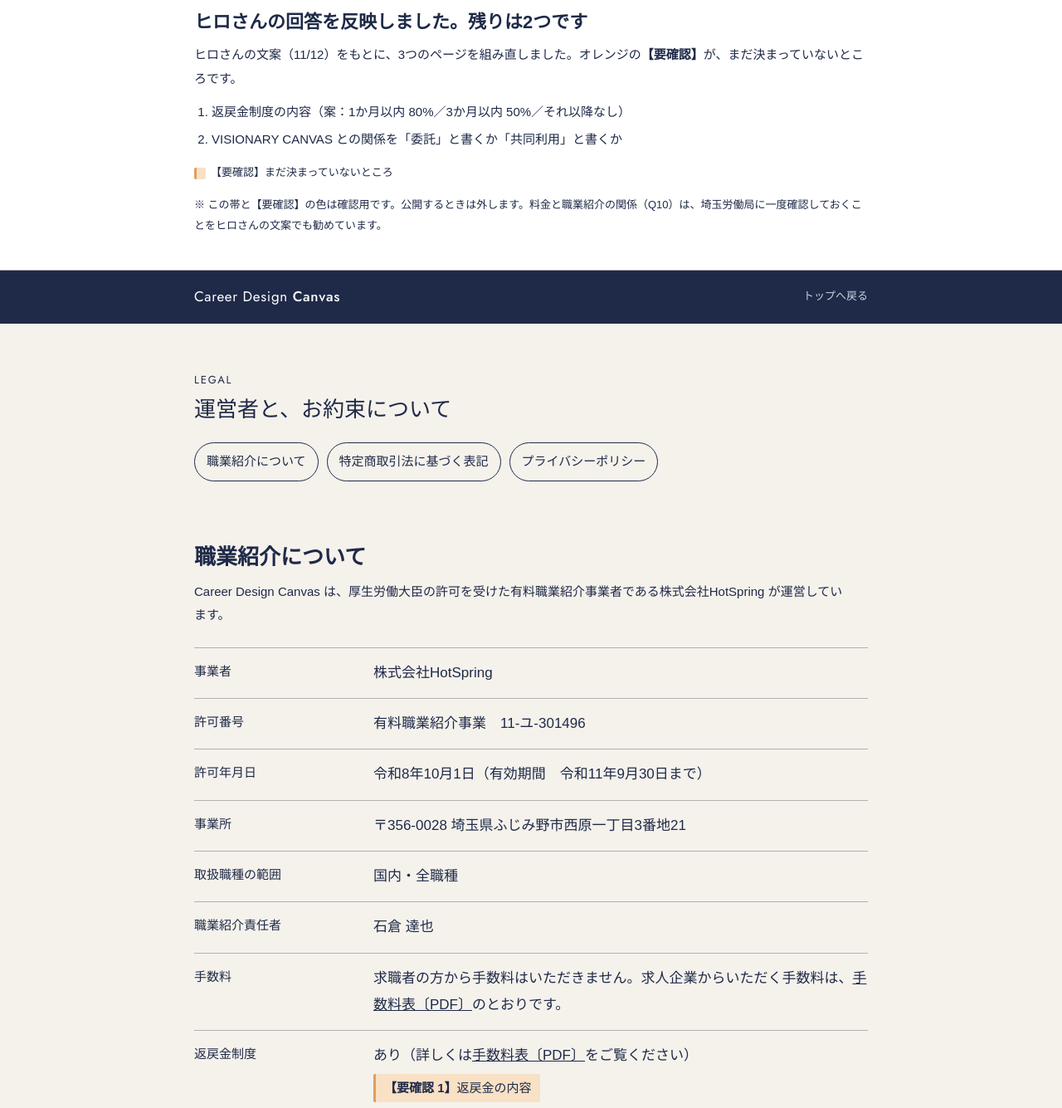
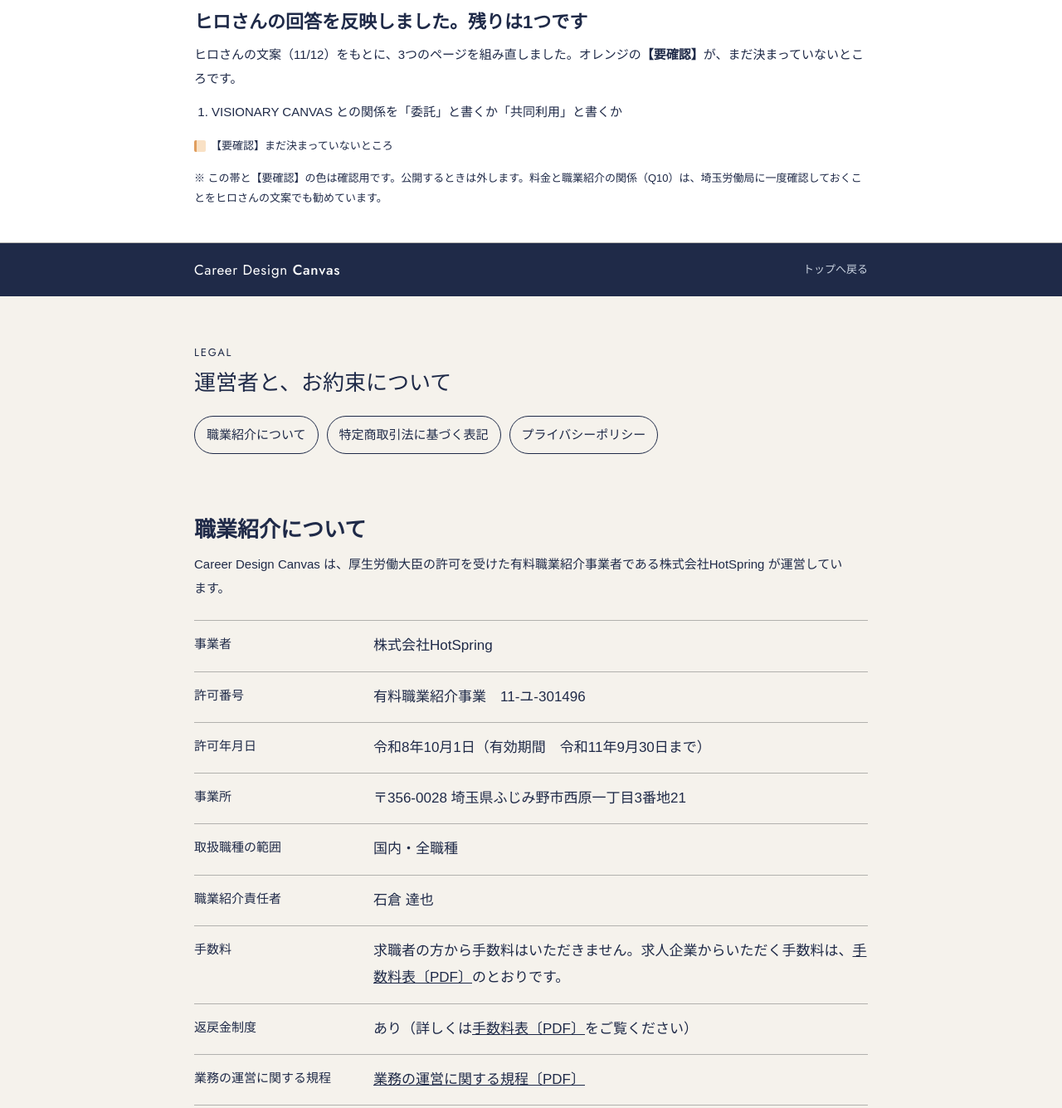
Before and after one commit to visionarycanvas/cdc-preview, a plain HTML site: page legal/index.html in a window 1280 px wide. Shown: the part 63-1398 px from the top of the page at 83% size. Drawn offline with Linux system fonts and the light colour scheme; a web font is replaced by a local one.

Commit message:
legal: 返戻金・事務費用 0円 をヒロさん了承で確定
Co-Authored-By: Claude Opus 5.5 <noreply@anthropic.com>
Claude-Session: https://claude.ai/code/session_01GVQrUqGmQ2dnXurooJoMfp

```diff
--- a/legal/index.html
+++ b/legal/index.html
@@ -87,10 +87,9 @@ footer p{margin:0}
 <div class="review" id="review">
 <div class="wrap">
 <span class="tag">確認用　11/14 ヒロさんの回答を反映</span>
-<h1>ヒロさんの回答を反映しました。残りは2つです</h1>
+<h1>ヒロさんの回答を反映しました。残りは1つです</h1>
 <p>ヒロさんの文案（11/12）をもとに、3つのページを組み直しました。オレンジの<b>【要確認】</b>が、まだ決まっていないところです。</p>
 <ol>
-<li>返戻金制度の内容（案：1か月以内 80%／3か月以内 50%／それ以降なし）</li>
 <li>VISIONARY CANVAS との関係を「委託」と書くか「共同利用」と書くか</li>
 </ol>
 <div class="legend">
@@ -126,7 +125,7 @@ footer p{margin:0}
 <div><dt>取扱職種の範囲</dt><dd>国内・全職種</dd></div>
 <div><dt>職業紹介責任者</dt><dd>石倉 達也</dd></div>
 <div><dt>手数料</dt><dd>求職者の方から手数料はいただきません。求人企業からいただく手数料は、<a href="tesuryo.pdf" target="_blank" rel="noopener">手数料表〔PDF〕</a>のとおりです。</dd></div>
-<div><dt>返戻金制度</dt><dd>あり（詳しくは<a href="tesuryo.pdf" target="_blank" rel="noopener">手数料表〔PDF〕</a>をご覧ください）<span class="q" data-n="1">返戻金の内容</span></dd></div>
+<div><dt>返戻金制度</dt><dd>あり（詳しくは<a href="tesuryo.pdf" target="_blank" rel="noopener">手数料表〔PDF〕</a>をご覧ください）</dd></div>
 <div><dt>業務の運営に関する規程</dt><dd><a href="kitei.pdf" target="_blank" rel="noopener">業務の運営に関する規程〔PDF〕</a></dd></div>
 <div><dt>個人情報の取扱い</dt><dd><a href="#privacy">プライバシーポリシー</a>のとおりです。</dd></div>
 <div><dt>苦情・相談の窓口</dt><dd>株式会社HotSpring 職業紹介事業部　担当：石倉 達也（職業紹介責任者）<br>電話　080-3766-2448（平日10:00〜18:00）<br>メール　cdc@hotspring7.com</dd></div>
@@ -185,7 +184,7 @@ footer p{margin:0}
 </ul>上記の目的を超えて利用する場合は、あらかじめご本人の同意を得ます。</li>
 <li><b>CDC の内容と職業紹介の区別</b>CDC（コーチング）と職業紹介は別のサービスです。職業紹介のご利用は任意で、CDC を受講しなくても職業紹介は受けられ、職業紹介を受けなくても CDC は受講できます。CDC で得た情報（ワークシートのご回答、セッションでの発言内容、TOBEマップなど）を職業紹介に利用するのは、ご本人が職業紹介を申し込み、かつ利用に同意された場合に限ります。求人企業へ個人情報を提供するときは、応募先企業ごとに、事前にご本人の同意を得ます。提供する内容は、ご本人と確認した推薦文・職務経歴書などに限り、セッションの記録そのものは提供しません。</li>
 <li><b>第三者への提供</b>法令に基づく場合、人の生命・身体・財産の保護のために必要でご本人の同意を得ることが困難な場合、国の機関などの法令上の事務に協力する必要がある場合、第7条に定める業務委託に伴って提供する場合、合併その他の事由による事業の承継に伴って提供する場合を除き、あらかじめご本人の同意を得ずに個人情報を第三者に提供しません。</li>
-<li><b>業務の委託・外部サービスの利用</b>当社は、利用目的の達成に必要な範囲で、個人情報の取扱いを外部に委託することがあります。この場合、委託先を適切に選び、必要な監督を行います。当社は、オンライン会議（Zoom）、クラウドストレージ・メール（Google Workspace）、予約受付システムなどのサービスを利用しています。これらには外国（米国など）の事業者が運営するものが含まれ、当社は個人情報保護法第28条などに従い、各事業者の安全管理措置を確認したうえで利用します。<span class="q">予約受付システムの名前</span>CDC の企画・プログラム提供の一部を VISIONARY CANVAS に委託しており、必要な範囲で個人情報を提供することがあります。<span class="q" data-n="2">「委託」か「共同利用」か</span></li>
+<li><b>業務の委託・外部サービスの利用</b>当社は、利用目的の達成に必要な範囲で、個人情報の取扱いを外部に委託することがあります。この場合、委託先を適切に選び、必要な監督を行います。当社は、オンライン会議（Zoom）、クラウドストレージ・メール（Google Workspace）、予約受付システムなどのサービスを利用しています。これらには外国（米国など）の事業者が運営するものが含まれ、当社は個人情報保護法第28条などに従い、各事業者の安全管理措置を確認したうえで利用します。<span class="q">予約受付システムの名前</span>CDC の企画・プログラム提供の一部を VISIONARY CANVAS に委託しており、必要な範囲で個人情報を提供することがあります。<span class="q" data-n="1">「委託」か「共同利用」か</span></li>
 <li><b>セッションの録画・AI ツールの利用</b>CDC では、セッションの録画と、AI ツールによる文字起こし・要約を、プログラムの内容として必ず行います。お申し込みの際に、このことをご説明し、同意をいただきます。録画・文字起こしは、レポートの作成と、ご本人の振り返りのためにのみ利用します。AI ツールは、入力した内容が AI の学習に利用されない設定・契約のサービスに限って利用します。録画データ・文字起こしデータは、レポート作成後3か月以内に削除します。<span class="q">削除までの期間（3か月）</span></li>
 <li><b>保存期間と廃棄</b>CDC・コーチングの記録は、最終セッション終了から2年保存し、その後は削除・廃棄します。ご本人の申し出があれば、それより前に削除します。職業紹介に関する記録は、職業安定法に定める期間保存し、期間経過後に削除・廃棄します。紙の書類は施錠できる場所に保管し、廃棄時は裁断します。<span class="q">保存期間（2年）</span></li>
 <li><b>安全管理措置</b>当社は、個人情報の漏えい・滅失・毀損を防ぐため、次の措置を講じます。組織的措置：個人情報取扱責任者を置き、取り扱う者を職業紹介従事者に限定します。人的措置：取り扱う者に年1回以上の教育を行い、守秘義務を課します。物理的措置：書類・記録媒体を施錠できる場所に保管します。技術的措置：アクセス権限の管理、二段階認証、端末の暗号化などを行います。</li>
```
